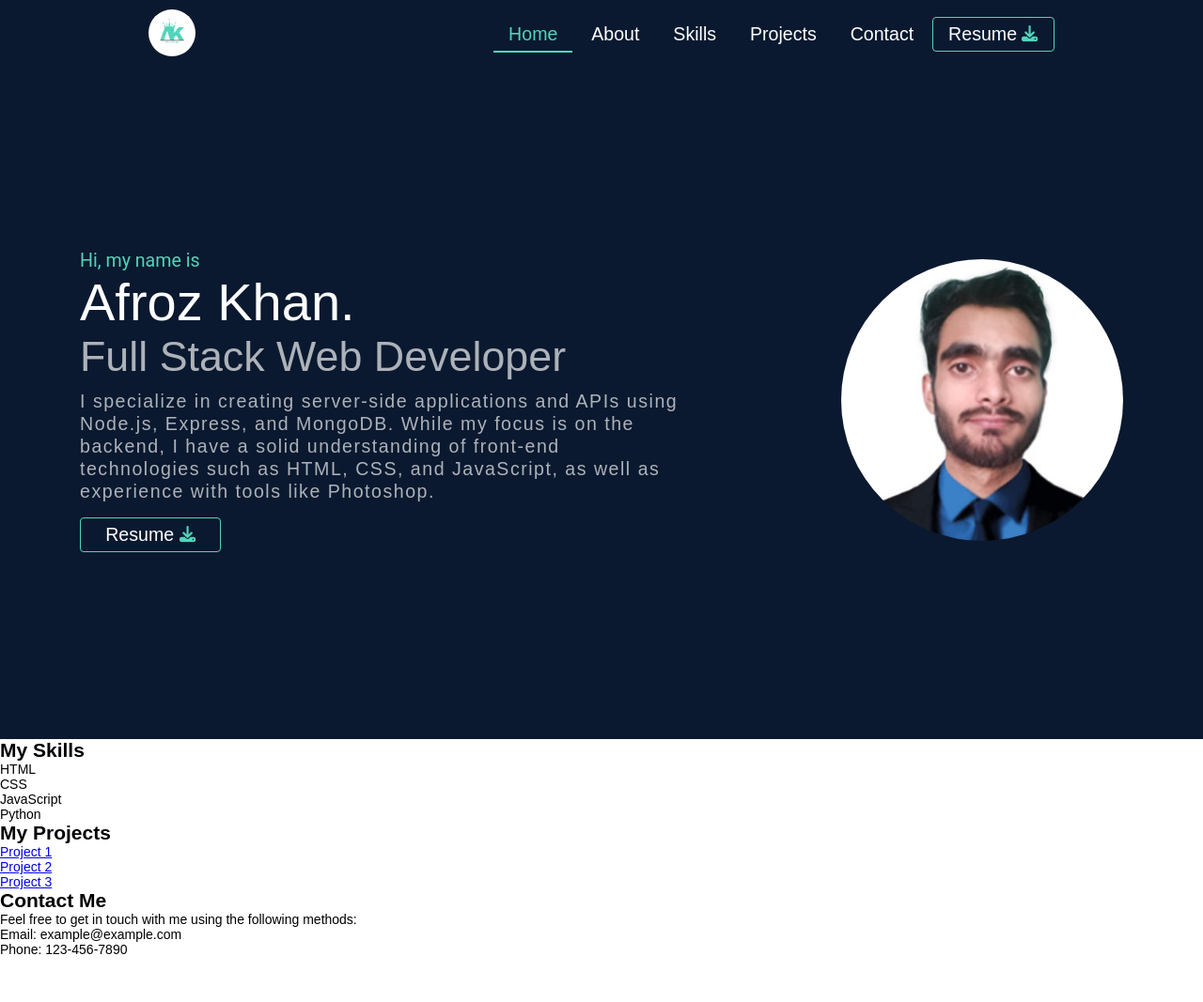
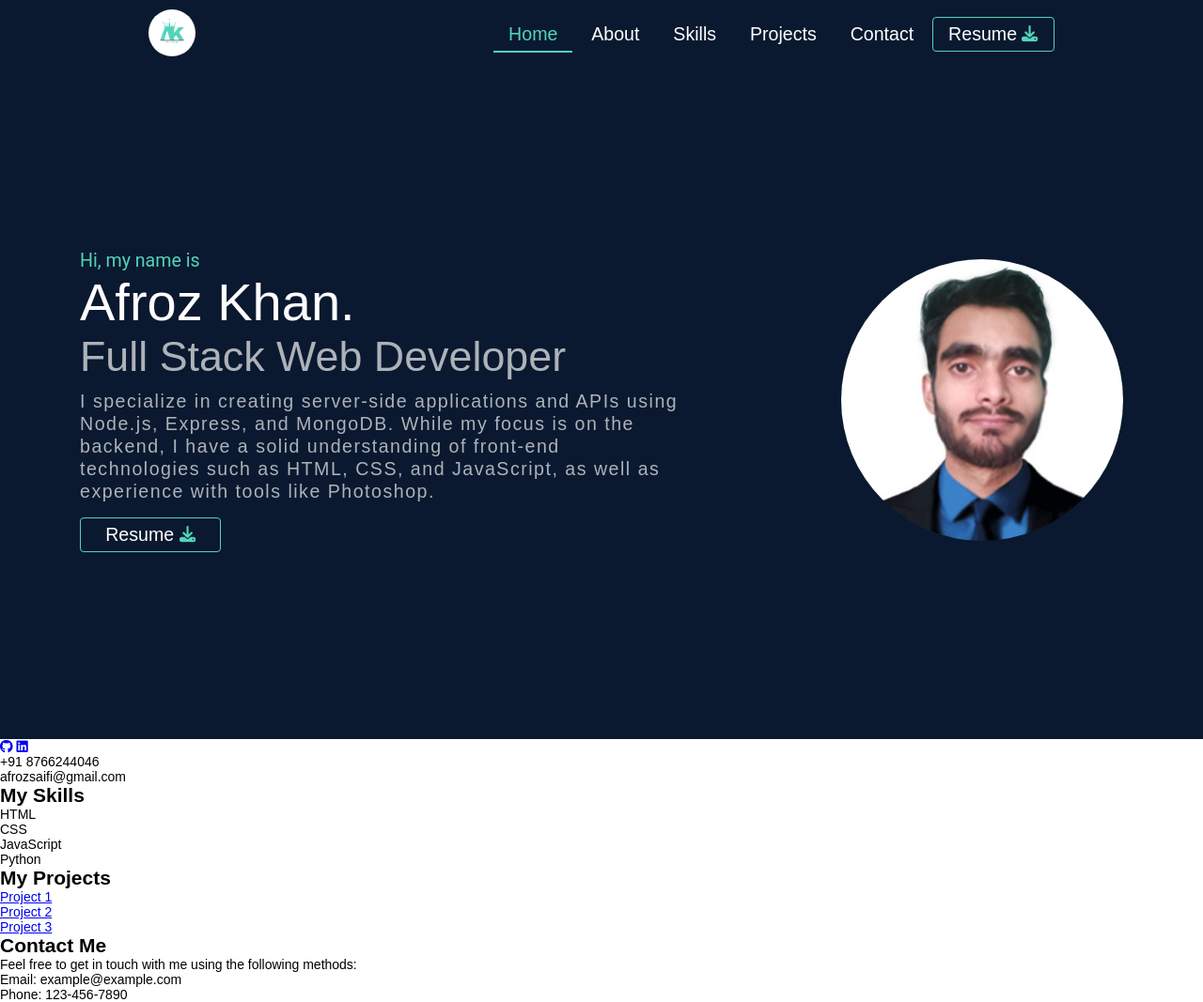
Before and after one commit to Afroz-Saifi/Afroz-Saifi.github.io, a plain HTML site: page index.html in a window 1280 px wide. Shown: the whole page at 94% size. Before the commit the page ends 1019 px from the top, so only its background shows below. Drawn offline with Linux system fonts and the light colour scheme.

Commit message:
added contact medians

```diff
--- a/index.html
+++ b/index.html
@@ -86,10 +86,23 @@
     <!-- about section starts here -->
     <section id="about" class="about section">
       <div class="container">
-
+        <a
+          href="https://github.com/Afroz-Saifi"
+          target="_blank"
+          id="contact-github"
+          ><i class="fa-brands fa-github"></i
+        ></a>
+        <a
+          href="https://www.linkedin.com/in/afroz-khan-044632248/"
+          target="_blank"
+          id="contact-linkedin"
+          ><i class="fa-brands fa-linkedin"></i
+        ></a>
+        <p id="contact-phone">+91 8766244046</p>
+        <p id="contact-email">afrozsaifi@gmail.com</p>
       </div>
     </section>
-<!-- about section ends here -->
+    <!-- about section ends here -->
 
     <section id="skills">
       <h2>My Skills</h2>
```
